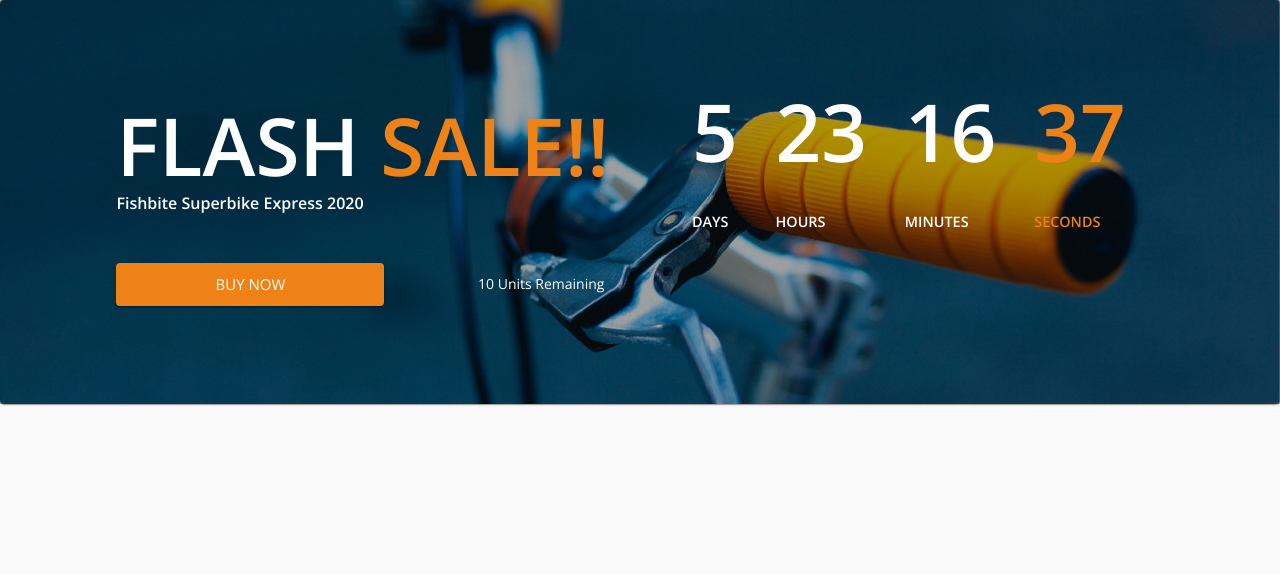
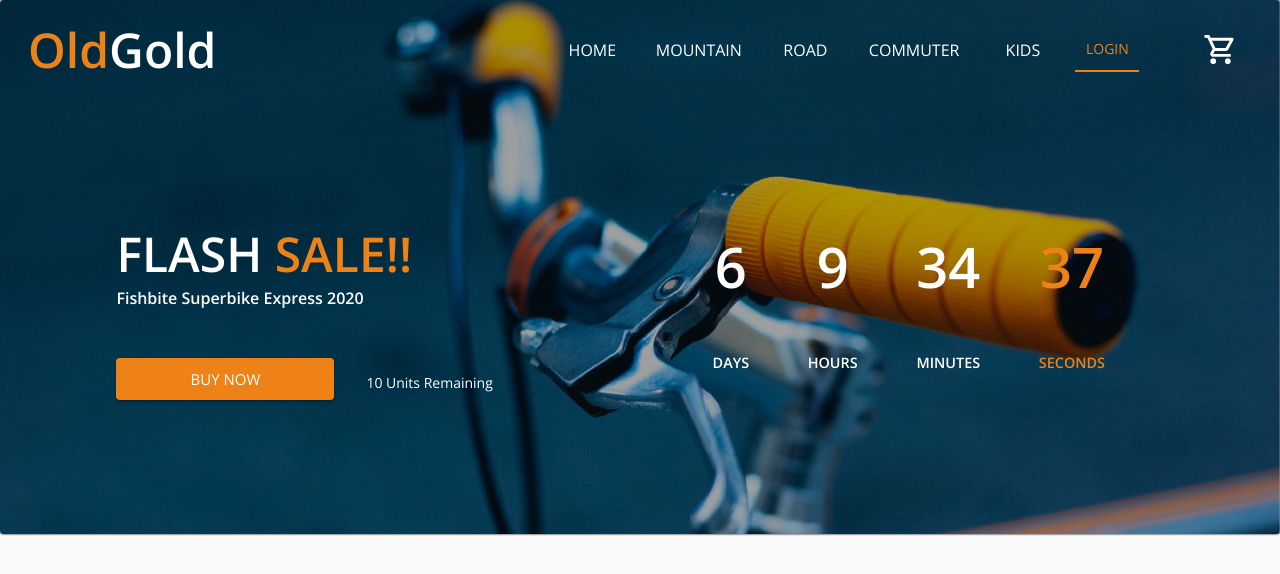
Before and after one commit to wordpree/e-shopper, a React (Create React App) app: page /login in a window 1280 px wide. Shown: the top 574 px of the page. Built offline with nearby package versions, Linux system fonts and the light colour scheme.

Commit message:
updated countdown hero styls && fixed bugs in Countdown component

```diff
--- a/src/components/CountDown.tsx
+++ b/src/components/CountDown.tsx
@@ -1,30 +1,64 @@
 import React from "react";
 import useCountdown from "./useCountdown";
 import { makeStyles } from "@material-ui/core";
-import { largeThanOne } from "../utils";
+import { largeThanOne, isCountdownFinished } from "../utils";
 
 const useStyles = makeStyles((theme) => ({
   root: {
+    width: "80%",
+    maxWidth: 568,
+    margin: "0 auto",
+    "&>div:first-child": {
+      color: "#ddd",
+      textAlign: "center",
+      marginBottom: "1rem",
+    },
+  },
+  wrapper: {
+    marginTop: "2rem",
     display: "flex",
     justifyContent: "space-evenly",
-    "&>span": { color: "#fff", fontWeight: "bold", fontSize: "5rem" },
+    textAlign: "center",
+    "&>span": {
+      color: "#fff",
+      fontWeight: "bold",
+      fontSize: "1.5rem",
+    },
+    [theme.breakpoints.up("md")]: {
+      marginTop: "auto",
+      "&>span": {
+        fontSize: "3.5rem",
+      },
+    },
+    [theme.breakpoints.up(1480)]: {
+      "&>span": {
+        fontSize: "5rem",
+      },
+    },
   },
   date: {
-    lineHeight: "65px",
+    lineHeight: "inherit",
     fontWeight: "bold",
+    [theme.breakpoints.up("md")]: {},
     "&:last-child": { color: "#EF8216" },
   },
   flag: {
+    fontSize: "0.75rem",
+    textTransform: "uppercase",
+    [theme.breakpoints.up("md")]: {
       fontSize: "0.9rem",
-    textTransform: "uppercase",
+    },
   },
 }));
 
 const CountDown = () => {
   const classes = useStyles();
-  const countdown = useCountdown("18 Sep 2020 00:00:00");
+  const countdown = useCountdown("18 Sep 2020 10:18:00");
+  const isFinished = isCountdownFinished(countdown);
   return (
     <div className={classes.root}>
+      {isFinished && <div>(Our Special Order is Over)</div>}
+      <div className={classes.wrapper}>
         {countdown.map((c) => (
           <span key={c.name} className={classes.date}>
             {c.count}
@@ -35,6 +69,7 @@ const CountDown = () => {
           </span>
         ))}
       </div>
+    </div>
   );
 };
 
--- a/src/components/CountDownBanner.tsx
+++ b/src/components/CountDownBanner.tsx
@@ -5,31 +5,52 @@ const useStyles = makeStyles((theme) => ({
   root: {
     position: "relative",
     zIndex: 1,
+    textAlign: "center",
+    [theme.breakpoints.up("md")]: {
+      textAlign: "left",
+    },
   },
   title: {
     fontWeight: "bold",
     color: "#fff",
-    fontSize: "5rem",
+    fontSize: "3rem",
     "&>span": {
       color: "#EF8216",
     },
+    [theme.breakpoints.up("md")]: {
+      fontSize: "3rem",
+    },
+    [theme.breakpoints.up(1480)]: {
+      fontSize: "5rem",
+    },
   },
   subTitle: {
+    marginTop: "0.25rem",
     color: "#fff",
     fontWeight: "bold",
   },
   action: {
-    marginTop: "3rem",
+    flexDirection: "column",
+    margin: "3rem auto 0",
     display: "flex",
     maxWidth: 488,
     alignItems: "center",
     "&>*": {
       color: "#fff",
     },
+    [theme.breakpoints.up("md")]: {
+      marginLeft: "inherit",
+      marginRight: "inherit",
+      flexDirection: "row",
+    },
   },
   btn: {
-    width: 268,
-    marginRight: "auto",
+    width: 218,
+    marginBottom: "0.5rem",
+    marginRight: "0.5rem",
+    [theme.breakpoints.up("lg")]: {
+      marginRight: "2rem",
+    },
   },
 }));
 
--- a/src/components/Header.tsx
+++ b/src/components/Header.tsx
@@ -5,7 +5,14 @@ import {
   SearchOutlined,
   MenuOutlined,
 } from "@material-ui/icons";
-import { Typography, Button, makeStyles, withStyles } from "@material-ui/core";
+import {
+  Typography,
+  Button,
+  makeStyles,
+  withStyles,
+  createStyles,
+  Theme,
+} from "@material-ui/core";
 import LinkNav from "./LinkNav";
 import HeaderMobileNav from "./HeaderMobileNav";
 import { linkRef } from "../utils";
@@ -53,9 +60,11 @@ const useStyles = makeStyles((theme) => ({
     },
   },
   loginBtn: {
+    "&:not(.active)": {
       color: "#fff",
       background: "#EF8216",
       width: 89,
+    },
   },
   actionBtn: {
     display: "flex",
@@ -87,16 +96,21 @@ const useStyles = makeStyles((theme) => ({
   },
 }));
 
-const btn = {
+const btn = ({ breakpoints }: Theme) =>
+  createStyles({
     navBtn: {
       color: "#fff",
       minWidth: 89,
       marginRight: "0.5em",
+      fontSize: "0.875rem",
+      [breakpoints.up(1200)]: {
+        fontSize: "1rem",
+      },
     },
     navList: {
       listStyle: "none",
     },
-};
+  });
 
 const Header = ({ bg = true }: IHProps) => {
   const classes = useStyles();
--- a/src/components/pages/Login.tsx
+++ b/src/components/pages/Login.tsx
@@ -2,6 +2,7 @@ import React from "react";
 import bike from "../../assets/bike.jpg";
 import { makeStyles, Paper } from "@material-ui/core";
 import CountDown from "../CountDown";
+import Header from "../Header";
 import CountDownBanner from "../CountDownBanner";
 
 const useStyles = makeStyles((theme) => ({
@@ -19,13 +20,16 @@ const useStyles = makeStyles((theme) => ({
     background: "rgba(0,0,0,0.32)",
   },
   wrapper: {
-    padding: "6em 8%",
     zIndex: 1,
     position: "relative",
+    padding: "3em 1em 1em",
+    [theme.breakpoints.up("md")]: {
       display: "flex",
+      padding: "8em 8%",
       "&>div": {
         flex: "0 1 50%",
         padding: "1em",
+      },
     },
   },
 }));
@@ -35,15 +39,14 @@ const Signup = () => {
 
   return (
     <section>
-      <header>
       <Paper className={classes.bgImg}>
+        <Header bg={false} />
         <div className={classes.overlay} />
         <div className={classes.wrapper}>
           <CountDownBanner />
           <CountDown />
         </div>
       </Paper>
-      </header>
     </section>
   );
 };
--- a/src/components/useCountdown.tsx
+++ b/src/components/useCountdown.tsx
@@ -1,16 +1,20 @@
-import { useState, useEffect } from "react";
+import { useState, useEffect, useRef } from "react";
 import { getCountdown } from "../utils";
 
 const useCountdown = (date: string) => {
-  const [elapsed, setElapsed] = useState(0);
+  const [elapsed, setElapsed] = useState(() => Date.parse(date));
+  const intervalRef = useRef<number>(0);
   useEffect(() => {
-    const handleElapsed = () => {
-      setElapsed(Date.now() - elapsed);
-    };
-    const handle = setInterval(handleElapsed, 1000);
-    return () => clearInterval(handle);
-  }, []);
-  const countSeconds = Math.floor((Date.parse(date) - elapsed) / 1000); //mills=>seconds
+    intervalRef.current = window.setInterval(
+      () => setElapsed(Date.parse(date) - Date.now()),
+      1000
+    );
+    return () => clearInterval(intervalRef.current);
+  }, [date]);
+  const countSeconds = Math.floor(elapsed / 1000); //mills=>seconds
+  if (countSeconds < 0) {
+    clearInterval(intervalRef.current);
+  }
   return getCountdown(countSeconds);
 };
 export default useCountdown;
--- a/src/type.tsx
+++ b/src/type.tsx
@@ -10,3 +10,8 @@ export interface IProduction {
   discount: number;
   id: string;
 }
+
+export interface ICountdown {
+  name: string;
+  count: number;
+}
--- a/src/utils.tsx
+++ b/src/utils.tsx
@@ -1,6 +1,7 @@
 import React, { forwardRef } from "react";
 import { NavLink, LinkProps } from "react-router-dom";
 import { activeStyle } from "./data";
+import { ICountdown } from "./type";
 
 export const linkRef = (to: string) => {
   return forwardRef<any, Omit<LinkProps, "to">>((props, ref) => (
@@ -21,6 +22,12 @@ export const getCountdown = (seconds: number) => {
   let h = Math.floor((seconds % (3600 * 24)) / 3600);
   let m = Math.floor((seconds % 3600) / 60);
   let s = Math.floor(seconds % 60);
+  if (seconds < 0) {
+    d = 0;
+    h = 0;
+    m = 0;
+    s = 0;
+  }
   return [
     {
       name: "Day",
@@ -44,3 +51,7 @@ export const getCountdown = (seconds: number) => {
 export const largeThanOne = (figure: number) => {
   return figure > 1;
 };
+
+export const isCountdownFinished = (countdown: ICountdown[]) => {
+  return countdown.every((c) => c.count === 0);
+};
```
Lines whose indentation alone changed are shown as unchanged.
